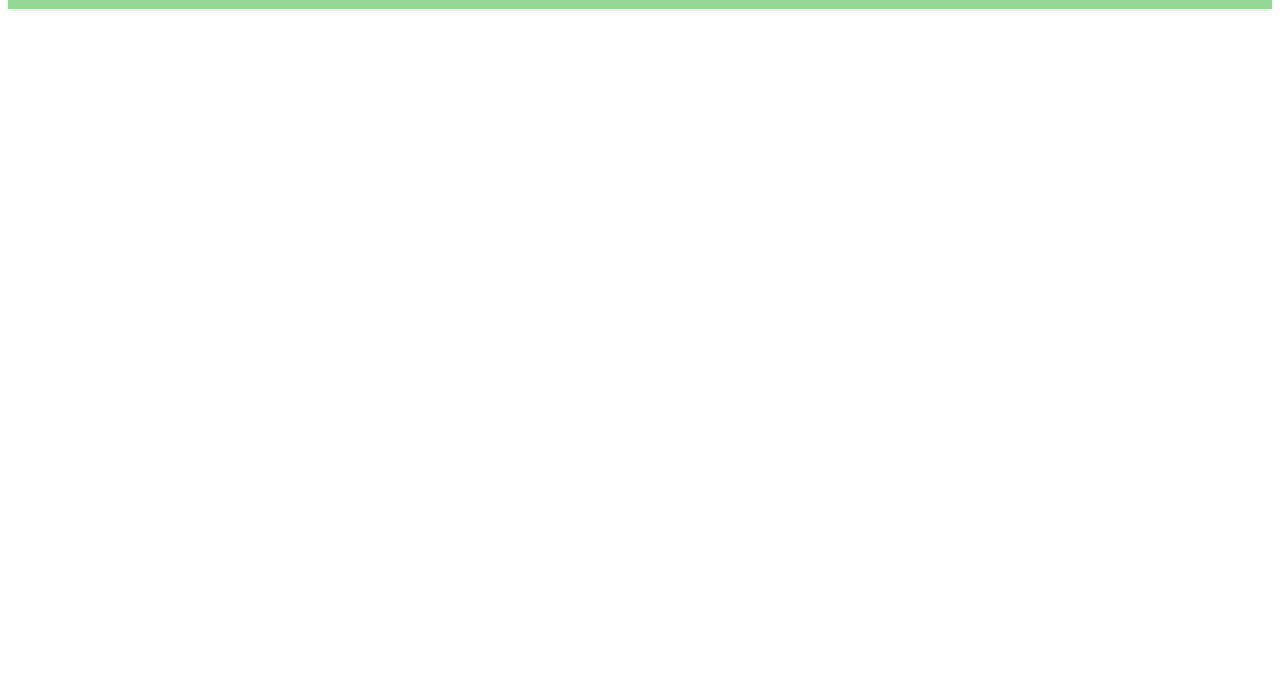
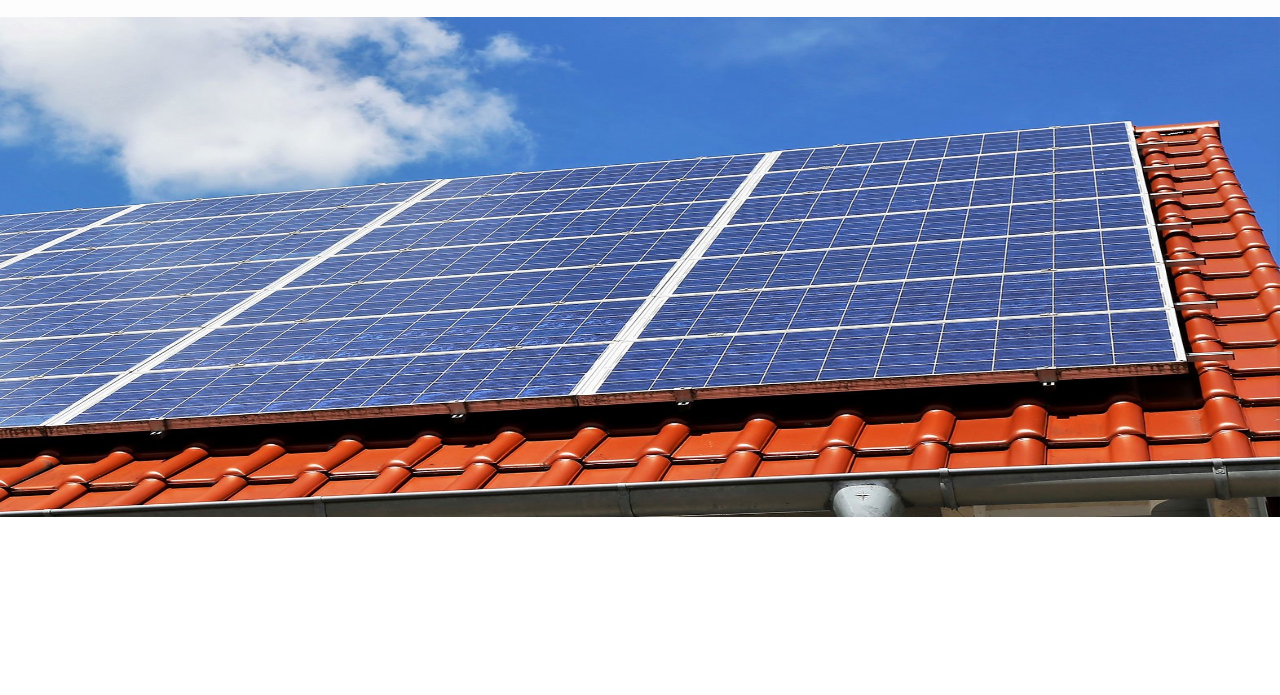
Before and after one commit to LucasCerqueira1244/Front-end, a plain HTML site: page index.html in a window 1280 px wide. Shown: the part 105-800 px from the top of the page. Drawn offline with nearby package versions, Linux system fonts and the light colour scheme.

Commit message:
Adicionando slides em js

```diff
--- a/index.html
+++ b/index.html
@@ -5,6 +5,7 @@
     <meta http-equiv="X-UA-Compatible" content="IE=edge">
     <meta name="viewport" content="width=device-width, initial-scale=1.0">
     <link rel="stylesheet" href="style.css">
+	<link rel="stylesheet" type="text/css" href="//cdn.jsdelivr.net/npm/slick-carousel@1.8.1/slick/slick.css"/>
     <title>Document</title>
 </head>
 <body>
@@ -20,5 +21,15 @@
 			</ul>
 		</nav>
 	</header>
+	<div class="slider-principal">
+		<img src="image/solar2.jpg" alt="solar2">
+		<img src="image/solar1.jpeg" alt="solar1">
+		<img src="image/solar3.jpg" alt="solar1">
+		<img src="image/solar1.jpeg" alt="solar1">
+	</div>
+	<script type="text/javascript" src="https://code.jquery.com/jquery-1.11.0.min.js"></script>
+	<script type="text/javascript" src="https://code.jquery.com/jquery-migrate-1.2.1.min.js"></script>
+	<script type="text/javascript" src="https://cdn.jsdelivr.net/npm/slick-carousel@1.8.1/slick/slick.min.js"></script>
+	<script type="text/javascript" src="js/main.js"></script>
 </body>
 </html>
--- /dev/null
+++ b/js/main.js
@@ -0,0 +1,9 @@
+$('.slider-principal').slick({
+    dots: true,
+    infinite: true,
+    speed: 300,
+    slidesToShow: 1,
+    adaptiveHeight: true,
+    autoplay: true,
+    autoplaySpeed: 2000,
+});
--- a/style.css
+++ b/style.css
@@ -1,9 +1,15 @@
+body {
+    width: 100%;
+    height: 100%;
+    margin: 0 auto;
+}
+
 header {
     display: flex;
     align-items: center;
     justify-content: space-between;
     padding: 20px;
-    background-color: rgb(149, 215, 149);
+    background-color: rgb(253, 253, 253);
     box-shadow: 0px 2px 5px rgba(0,0,0,0.1);
 }
 
@@ -17,6 +23,7 @@ nav ul {
 nav li {
     margin-right: 20px;
     padding-left: 30px;
+    height: 50px;
 }
 
 nav a {
@@ -27,7 +34,7 @@ nav a {
 }
 
 nav a:hover {
-    color: green;
+    color: blue;
 }
 
 header img {
@@ -46,6 +53,69 @@ header .logo a {
 }
 
 header .logo a span {
-    color: green;
+    color: blue;
     transition: all 0.3s ease;
 }
+
+.slider-principal img{
+    height: 500px;
+}
+
+button.slick-prev {
+    font-size: 0px;
+    border: none;
+    width: 105px;
+    height: 503%;
+    z-index: 9;
+    background-color: transparent;
+    top: 14%;
+    position: absolute;
+    left: 0;
+}
+
+button.slick-next {
+    font-size: 0px;
+    border: none;
+    width: 105px;
+    height: 503%;
+    z-index: 9;
+    background-color: transparent;
+    top: 14%;
+    position: absolute;
+    right: 0;
+}
+
+.slick-list{
+    width: 100%!important;
+}
+
+.slick-initialized {
+    overflow: hidden;
+}
+
+.slick-dots li button {
+    font-size: 0px;
+    border: 5px solid white;
+    width: 26px;
+    height: 26px;
+    background: transparent;
+    border-radius: 50%;
+    cursor: pointer;
+}
+
+.slick-dots {
+    margin: 0 auto;
+    width: 50%;
+    position: absolute;
+    left: 40%;
+    top: 595px;
+}
+
+li.slick-active button {
+    background-color: blue;
+}
+
+.slick-dots li {
+    display: inline-block;
+    padding-left: 10px;
+}
```
Also changed, not shown: image/solar1.jpeg (added), image/solar2.jpg (added), image/solar3.jpg (added).
